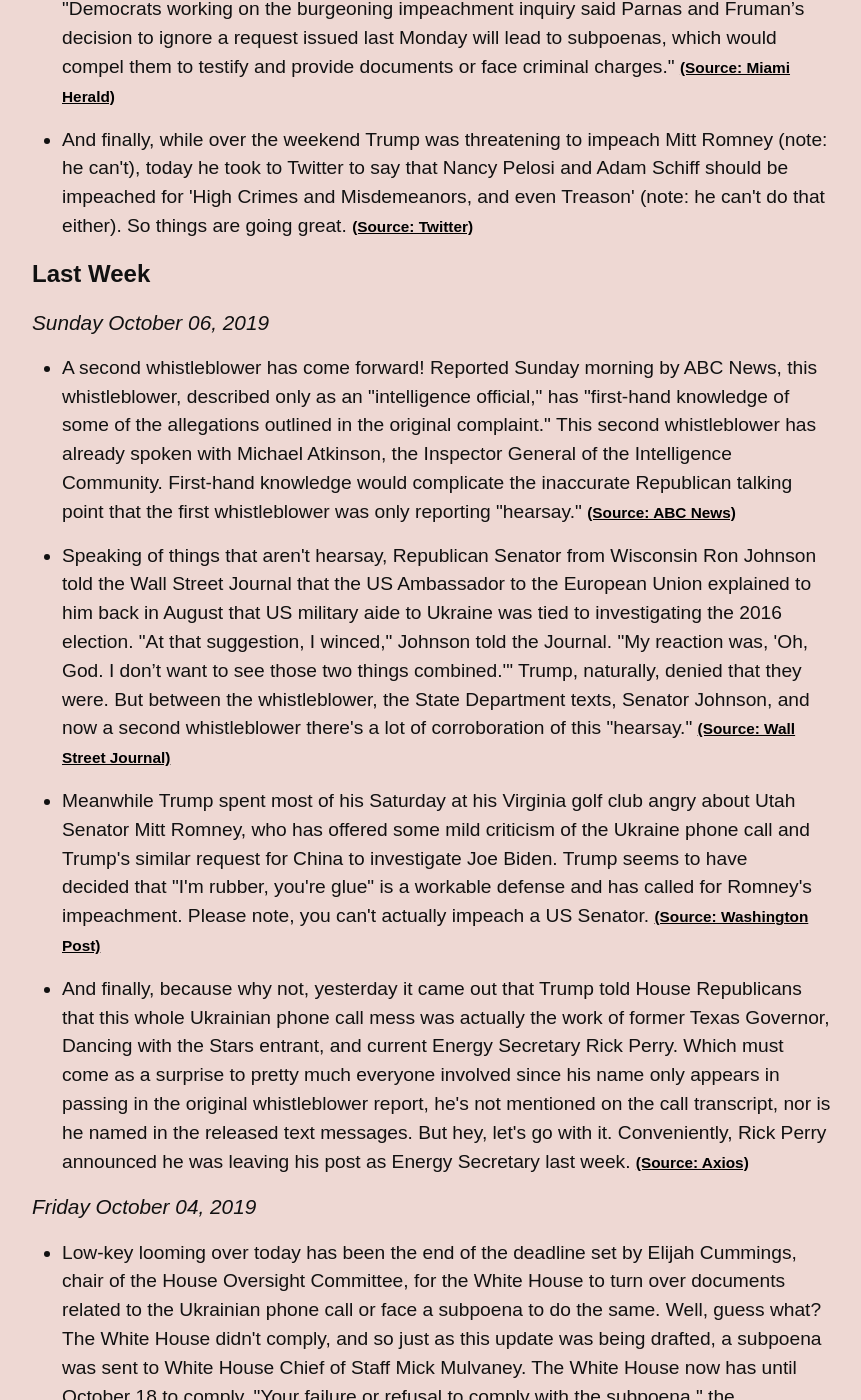
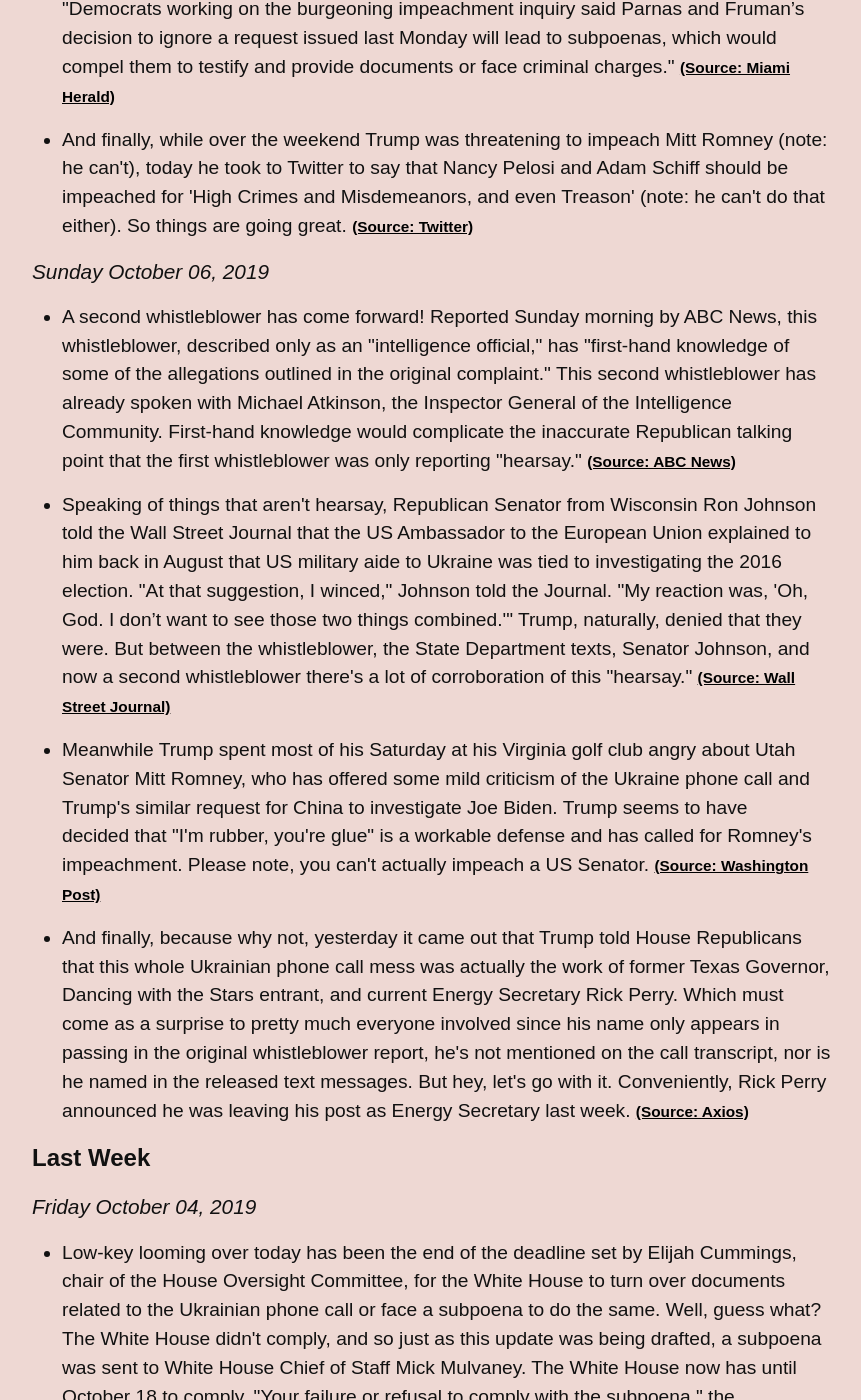
Before and after one commit to dansinker/impeachment.fyi, a Jekyll site: the page built from archive.md, in a window 1280 px wide and 1400 px high, scrolled down 2626 px. Shown: the whole window, without its empty margins (268-1129 px from the left). Built offline with Jekyll 4.4.1, drawn with Linux system fonts in a browser that asks for light colours; nearby versions of some CDN libraries; some web fonts are replaced; comment, search, counter and statistics services are not loaded.

Commit message:
change: start week on Sunday instead of Monday

```diff
--- a/archive.md
+++ b/archive.md
@@ -4,10 +4,10 @@ layout: home
 <div id="archive">
   <h2>Things happen fast. Here's all of it</h2>
   <div class="list">
-    {% assign current_week = site.time | date: "%W" | plus: 0 %}
+    {% assign current_week = site.time | date: "%U" | plus: 0 %}
     {% capture filtered_dates_array %}
       {% for item in site.data.news.news %}
-        {{ item.date | date: "%W" | plus: 0}}
+        {{ item.date | date: "%U" | plus: 0}}
       {% endfor %}
     {% endcapture %}
     {% assign weeks_array = filtered_dates_array | split: ' ' | uniq | join: ' '  %}
@@ -18,7 +18,7 @@ layout: home
         <section class="week">
         <h3>This Week</h3>
         {% for new in site.data.news.news %}
-          {% assign news_week = new.date | date: "%W" | plus: 0 %}
+          {% assign news_week = new.date | date: "%U" | plus: 0 %}
           {% if current_week == news_week %}
             <article class="day">
               <time>{{ new.date | date: "%A %B %d, %Y" }}</time>
@@ -39,7 +39,7 @@ layout: home
         <h3>{{week_num}} Weeks Ago</h3>
       {% endif %}
       {% for new in site.data.news.news %}
-          {% assign news_week = new.date | date: "%W" | plus: 0 %}
+          {% assign news_week = new.date | date: "%U" | plus: 0 %}
           {% assign week_dif = current_week | minus: news_week | plus:0 %}
           {% if week_dif == week_num %}
             <article class="day">
```
